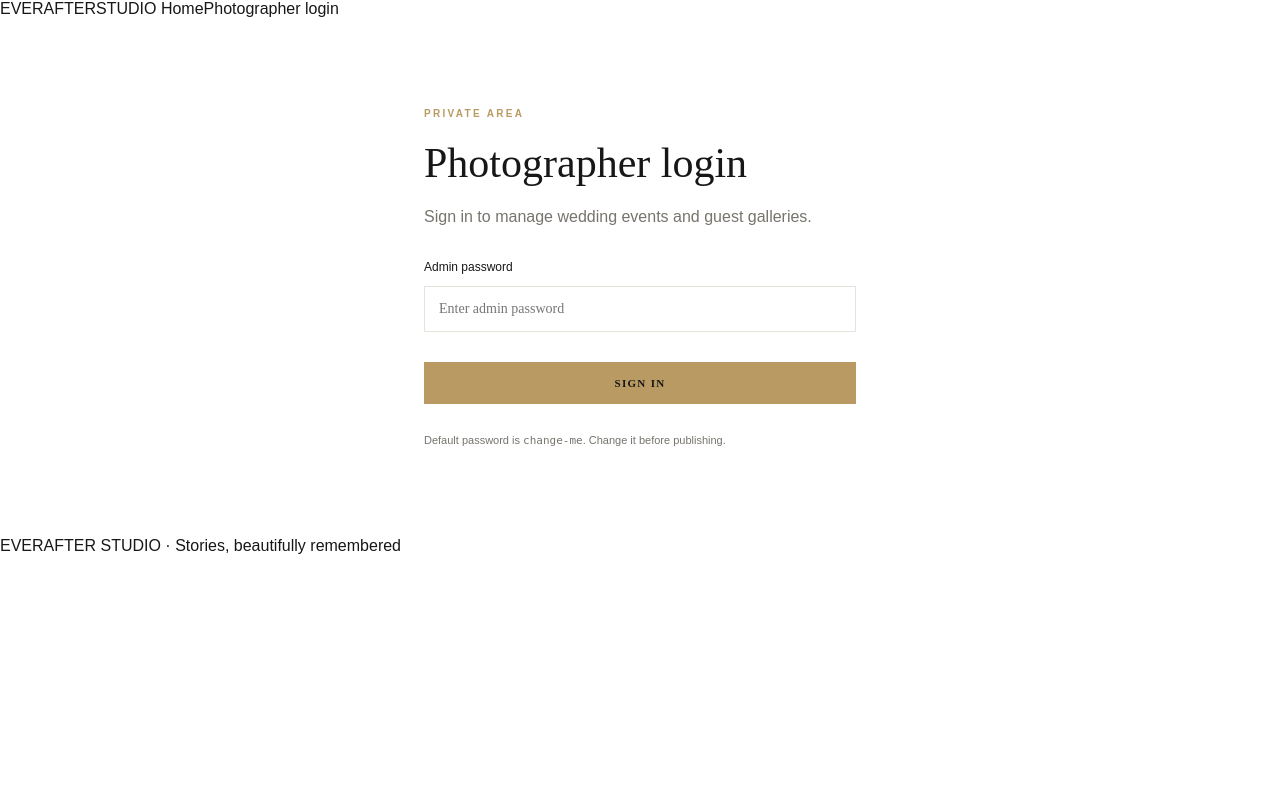
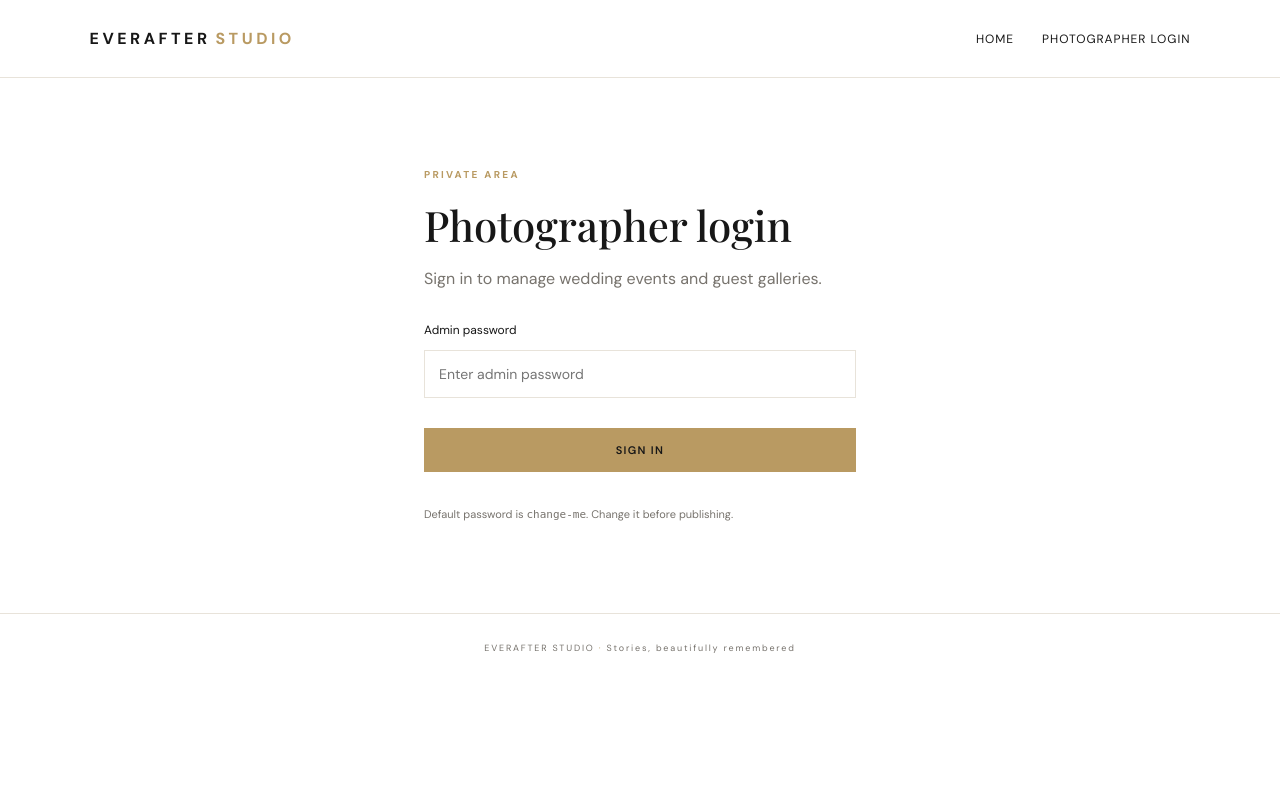
Before and after one commit to cmrit15313/everafter-wedding-photography, a Flask app: page /admin in a window 1280 px wide. Run offline with Flask 3, Linux system fonts and the light colour scheme.

Commit message:
Update base.html

```diff
--- a/templates/base.html
+++ b/templates/base.html
@@ -1,10 +1,8 @@
-EVERAFTERSTUDIO
-HomePhotographer login
-{% with messages = get_flashed_messages(with_categories=true) %}{% if messages %}
-{% for category,message in messages %}
-{{message}}
-{% endfor %}
-{% endif %}{% endwith %}{% block content %}{% endblock %}
-EVERAFTER STUDIO · Stories, beautifully remembered
-<link rel="stylesheet"
-      href="{{ url_for('static', filename='style.css') }}">
+<!doctype html>
+<html lang="en"><head><meta charset="utf-8"><meta name="viewport" content="width=device-width, initial-scale=1">
+<title>{% block title %}EverAfter Studio{% endblock %}</title>
+<link rel="preconnect" href="https://fonts.googleapis.com"><link href="https://fonts.googleapis.com/css2?family=DM+Sans:wght@400;500;600;700&family=Playfair+Display:wght@500;600;700&display=swap" rel="stylesheet">
+<link rel="stylesheet" href="{{ url_for('static', filename='style.css') }}"></head>
+<body><nav class="nav"><a class="brand" href="/">EVERAFTER<span>STUDIO</span></a><div><a href="/">Home</a><a href="/admin">Photographer login</a></div></nav>
+<main>{% with messages = get_flashed_messages(with_categories=true) %}{% if messages %}<div class="alerts">{% for category,message in messages %}<div class="alert {{category}}">{{message}}</div>{% endfor %}</div>{% endif %}{% endwith %}{% block content %}{% endblock %}</main>
+<footer>EVERAFTER STUDIO <span>·</span> Stories, beautifully remembered</footer></body></html>
```
